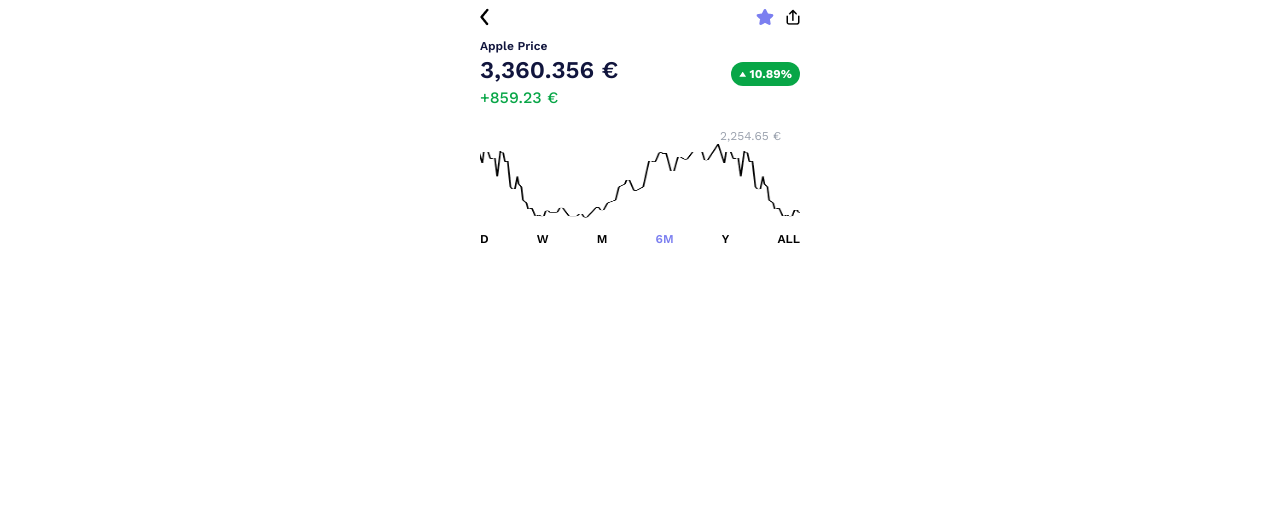
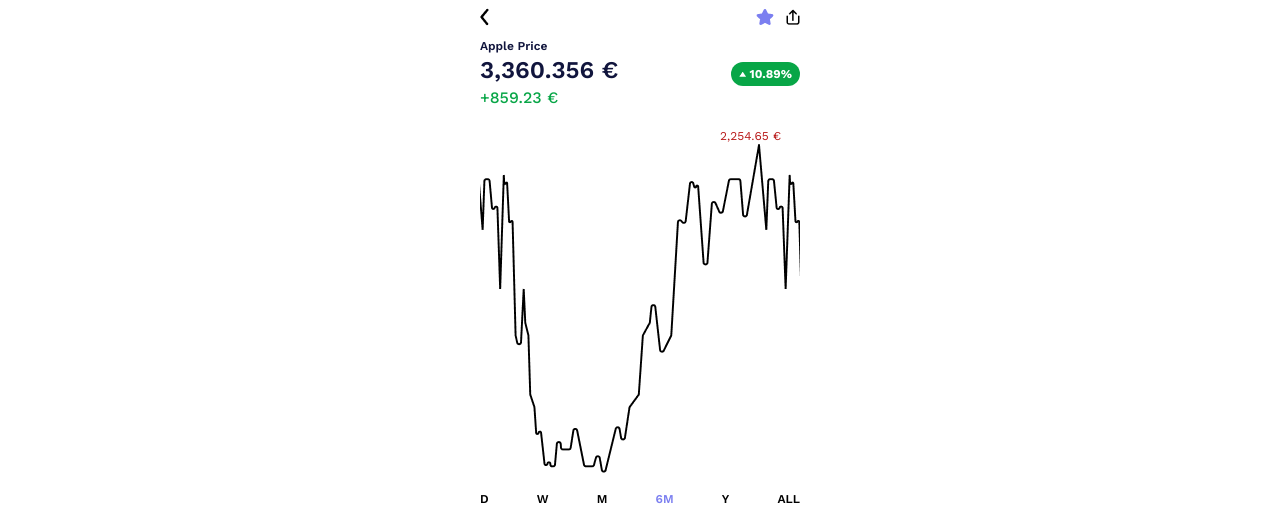
Before and after one commit to muhammadali1995/ss2, a website: page src/trade/trade.html in a window 1280 px wide. Shown: the top 517 px of the page. Drawn offline with nearby package versions, Linux system fonts and the light colour scheme.

Commit message:
local changes

```diff
--- a/src/trade/trade.css
+++ b/src/trade/trade.css
@@ -48,6 +48,9 @@
 }
 
 
+.ss-img-wrapper {
+    height: 100%;
+}
 .ss-img-wrapper::-webkit-scrollbar {
     width: 1px;
     height: 0.1px
--- a/src/trade/trade.html
+++ b/src/trade/trade.html
@@ -43,8 +43,8 @@
         <!-- GRAPH -->
         <section class="-mt-1 bg-white fixed pt-5 ss-graph-wrapper top-28 ss-img-wrapper"
             style="width: 375px; height: 300px;">
-            <div class="mx-auto w-80">
-                <p class="ml-60 text-gray-400 text-xs">2,254.65 €</p>
+            <div class="mx-auto w-80 h-100">
+                <p class="ml-60 text-gray-400 text-xs text-red-700">2,254.65 €</p>
                 <div class="overflow-auto ss-img-wrapper w-full">
                     <img class="max-w-7xl min-w-full" src="../assets/degree.png" id="degree">
                 </div>
--- a/src/trade/trade.js
+++ b/src/trade/trade.js
@@ -7,9 +7,8 @@
 const originalHeight = element.offsetHeight;
 
 async function scrollFunction() {
-    console.log(document.body.scrollTop)
-    if (document.documentElement.scrollTop == 0) return;
-    console.log('still')
+    // console.log(document.body.scrollTop)
+    // if (document.documentElement.scrollTop == 0) return;
     if (document.body.scrollTop > 5 || document.documentElement.scrollTop > 5) {
         const documentScrollTop = document.documentElement.scrollTop;
         const newHeight = (originalHeight - documentScrollTop + 40) > 100 ? originalHeight - documentScrollTop : 100;
@@ -19,7 +18,7 @@
     } else {
         bottomModal.style.maxHeight = 'initial';
         bottomModal.style.overflow = 'initial';
-        document.getElementById('degree').style.height = 'auto';
+        document.getElementById('degree').style.height = '100%';
     }
 }
 window.onscroll = function () { scrollFunction() };
```
